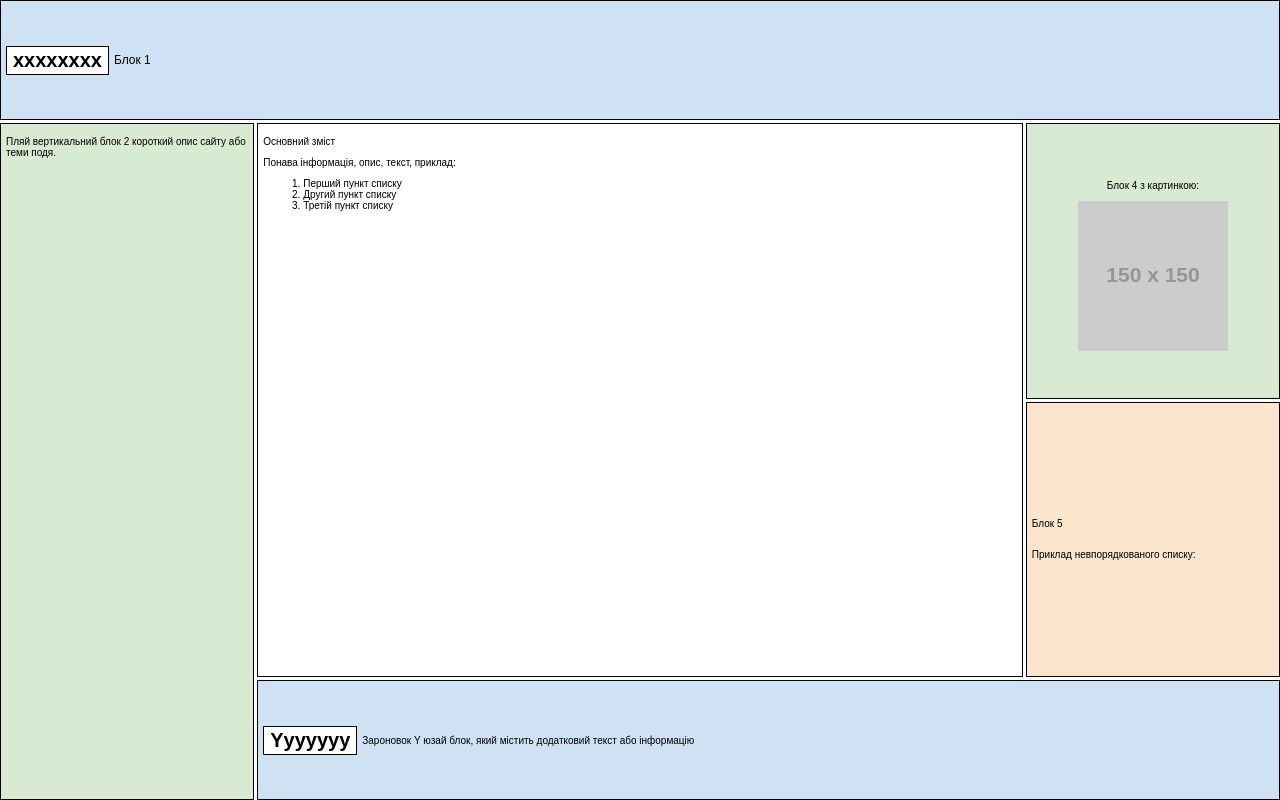
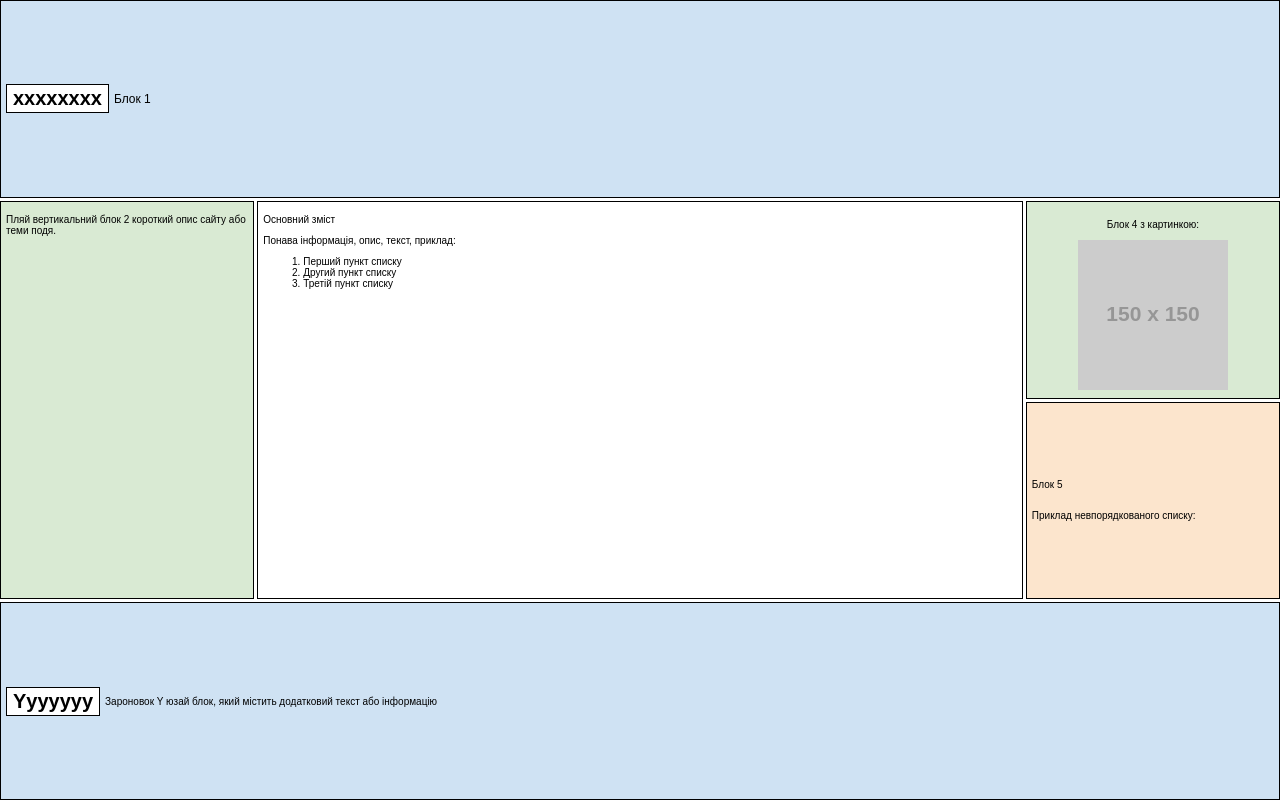
Before and after one commit to yellowBlackie/yellowBlackie.github.io, a plain HTML site: page index.html in a window 1280 px wide. Drawn offline with Linux system fonts and the light colour scheme; placeholder pictures from the web are drawn by us.

Commit message:
Update style.css

```diff
--- a/style.css
+++ b/style.css
@@ -10,9 +10,9 @@ body {
     "header header header header"
     "two three three four"
     "two three three five"
-    "two six six six";
+    "six six six six";
   grid-template-columns: 1fr 2fr 1fr 1fr;
-  grid-template-rows: 120px 1fr 1fr 120px;
+  grid-template-rows: 1fr 1fr 1fr 1fr;
   gap: 3px;
   min-height: 100vh;
   width: 100%;
```
